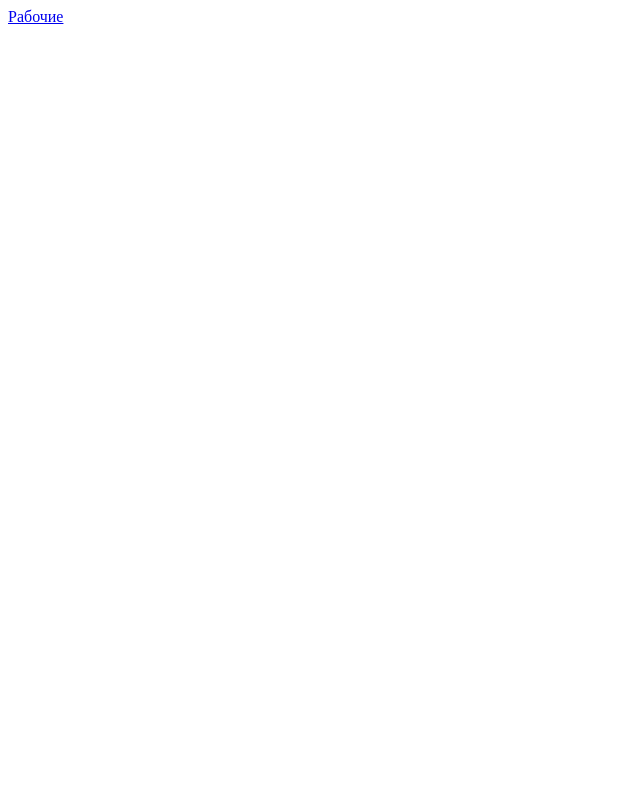
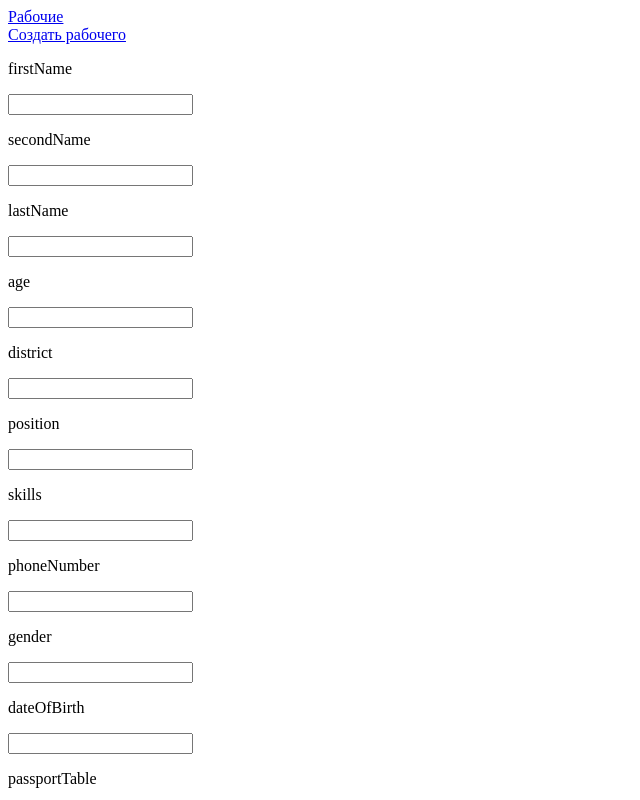
Before and after one commit to Stanok3694/personal-desicions-forked, a React (Create React App) app: page /createWorker in a window 1280 px wide. Shown: the top 800 px of the page, without its empty margins (0-640 px from the left). Built offline with nearby package versions, Linux system fonts and the light colour scheme.

Commit message:
worker: added form for worker creation + createWorker api call

```diff
--- a/src/App.js
+++ b/src/App.js
@@ -3,7 +3,8 @@ import { Link } from "react-router-dom";
 
  const App = () => (
 		<div>
-			<Link to = "/workers">Рабочие</Link>
+			<Link to = "/workers">Рабочие</Link> <br />
+			<Link to = "/createWorker">Создать рабочего</Link>
 		</div>
 );
 
--- /dev/null
+++ b/src/components/createWorker.js
@@ -0,0 +1,97 @@
+import React, { Component } from "react";
+import axios from "axios";
+
+class CreateWorker extends Component {
+    static INPUTS = [
+        "firstName",
+        "secondName",
+        "lastName",
+        "age",
+        "district",
+        "position",
+        "skills",
+        "phoneNumber",
+        "gender",
+        "dateOfBirth",
+        "passportTable",
+        "codeOfPassportTable",
+        "passportStartDate",
+        "relationship",
+        "works",
+        "payments",
+    ];
+
+    constructor(props) {
+        super(props);
+
+        this.state = {
+
+        };
+
+        this.handleChange = this.handleChange.bind(this);
+        this.handleSubmit = this.handleSubmit.bind(this);
+    }
+
+    handleChange(event) {
+        this.setState({ [event.target.name]: event.target.value });
+    }
+
+    handleSubmit(event) {
+        const workerData = {
+            firstName: this.state.firstName,
+            secondName: this.state.secondName,
+            lastName: this.state.lastName,
+            age: this.state.age,
+            district: this.state.district,
+            position: this.state.position,
+            skills: this.state.skills ? this.state.skills.split(',') : null,
+            phoneNumber: this.state.phoneNumber,
+            passData: {
+                gender: this.state.gender,
+                dateOfBirth: this.state.dateOfBirth,
+                passportTable: this.state.passportTable,
+                codeOfPassportTable: this.state.codeOfPassportTable,
+                passportStartDate: this.state.passportStartDate,
+                relationship: this.state.relationship,
+                works: this.state.works ? this.state.works.split(',') : null,
+                payments: this.state.payments ? this.state.payments.split(',') : null,
+            }
+        }
+
+        // SO: here will be API Call for create worker:
+        axios.post('http://localhost:3001/workers/createWorker', workerData)
+        .then(response => {
+            console.log(`success ${response}`)
+        }).catch(e => {
+            console.log(e);
+            return;
+        });
+
+        console.log(workerData);
+
+        event.preventDefault();
+    }
+
+    render() {
+        return(
+            <div>
+                <form onSubmit = {this.handleSubmit}>
+                {
+                    CreateWorker.INPUTS.map((i, index) => {
+                        return (
+                            <div key = {index}>
+                                <p>{i}</p>
+                                <input type = "Text" name = {i} value = {this.state[i]} onChange = {this.handleChange}/>
+                            </div>
+                        );
+                    })
+                }
+                <br />
+                <input type = "submit" value = "Создать"/>
+                </form>
+            </div>
+        );
+    }
+}
+
+export default CreateWorker;
--- a/src/components/index.js
+++ b/src/components/index.js
@@ -3,3 +3,4 @@ export { default as Dashboard } from './dashboard';
 export { default as Objects } from './objects';
 export { default as Home } from './home';
 export { default as Worker } from './worker';
+export { default as CreateWorker } from './createWorker';
--- a/src/components/workerTable.jsx
+++ b/src/components/workerTable.jsx
@@ -2,9 +2,7 @@ import React from "react";
 
 const WorkerTable = (props) => {
     const {
-        lastName, firstName, secondName, gender,
-        dateOfBirth, passportTable, passportStartDate,
-        codeOfPassportTable, relationship
+        lastName, firstName, secondName,
     } = props.worker;
 
     return (
@@ -28,7 +26,7 @@ const WorkerTable = (props) => {
                             || key === 'works'
                             || key === 'payments'
                         ) {
-                            return;
+                            return null;
                         } else {
                             return (
                                 <tr>
--- a/src/index.js
+++ b/src/index.js
@@ -3,13 +3,14 @@ import ReactDOM from 'react-dom';
 // import './index.css';
 import App from './App';
 import { BrowserRouter, Route } from 'react-router-dom'
-import { Workers, Worker } from './components';
+import { Workers, Worker, CreateWorker } from './components';
 
 ReactDOM.render(
     <BrowserRouter>
         <div>
             <Route path="/" component={App} />
             <Route path="/workers" component={Workers} />
+            <Route path="/createWorker" component={CreateWorker} />
             <Route path="/worker/:workerId" component={Worker} />
         </div>
     </BrowserRouter>,
```
